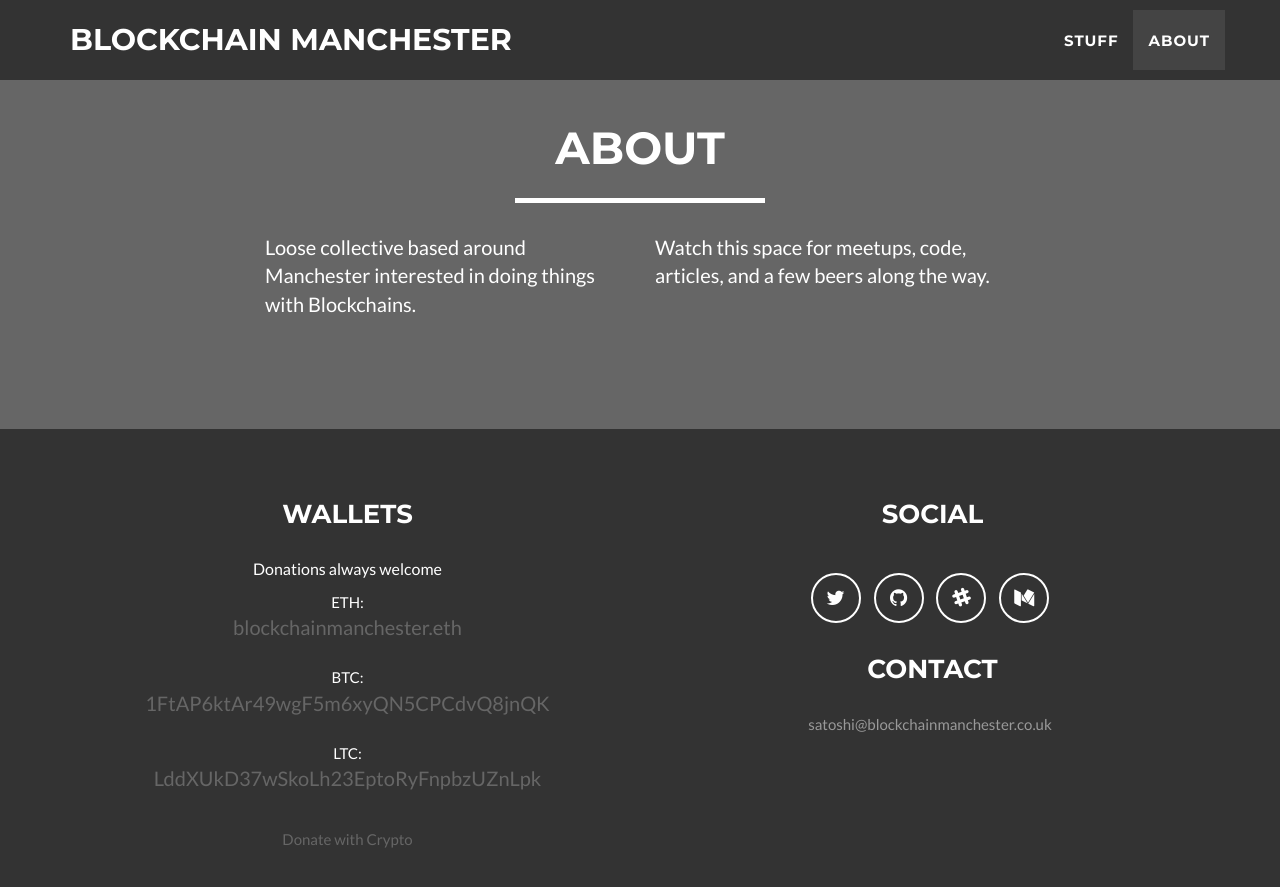
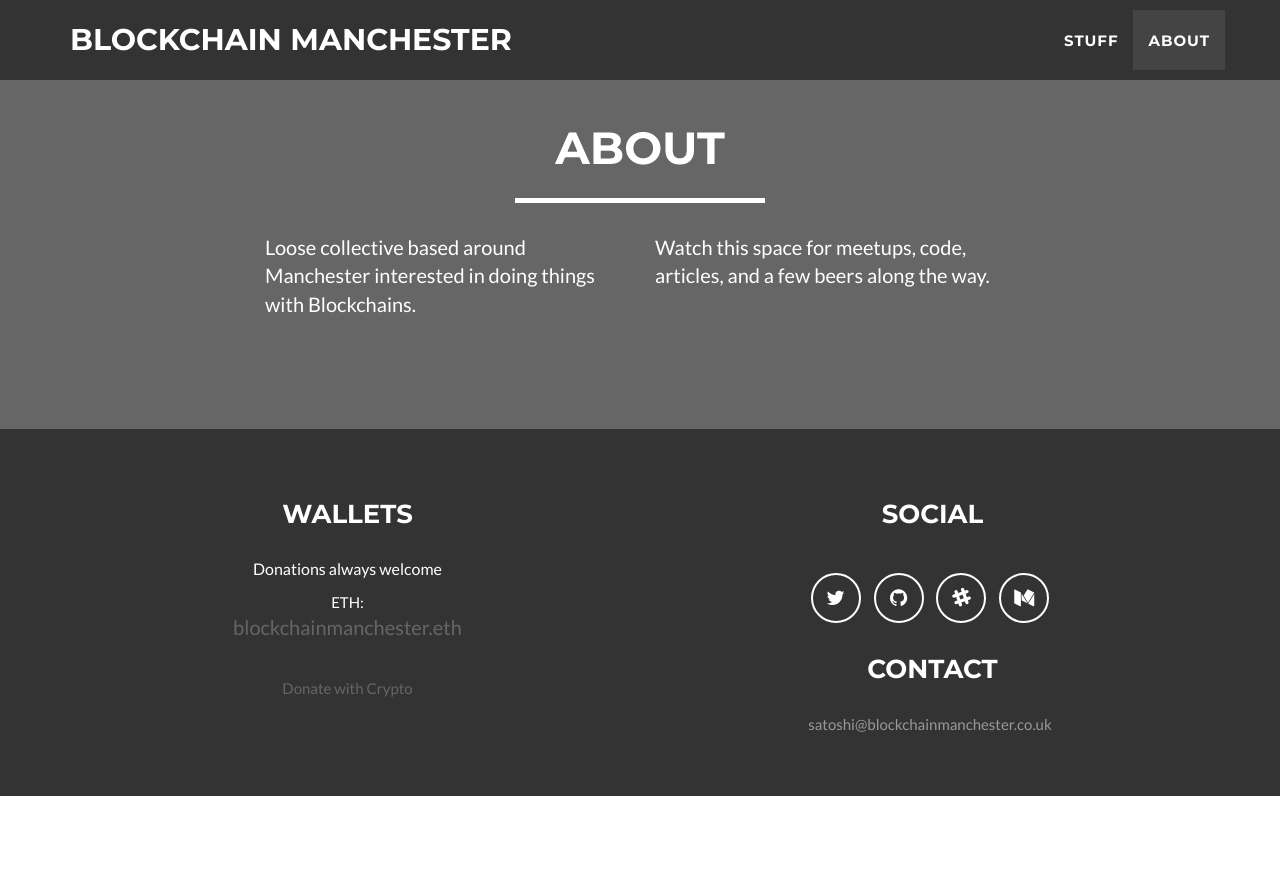
Before and after one commit to blockchainmanc/blockchainmanc.github.io, a Jekyll site: the page built from index.html, in a window 1280 px wide and 900 px high, scrolled down 1237 px. Shown: the top 887 px of the window. Built offline with Jekyll 4.4.1, drawn with Linux system fonts in a browser that asks for light colours; comment, search, counter and statistics services are not loaded; after the commit the page ends 2033 px from its top, so only the background shows below that; some of the changed lines change nothing that is shown.

Commit message:
Clean up donation wallets

```diff
--- a/_config.yml
+++ b/_config.yml
@@ -42,14 +42,14 @@ wallets:
     account: "blockchainmanchester.eth"
     img: /img/eth_qrcode_150x150.png
     explorer: https://etherscan.io/address/0x1652B165619b999065133428dd93023E7073254e
-  - coin: BTC
-    account: "1FtAP6ktAr49wgF5m6xyQN5CPCdvQ8jnQK"
-    img: /img/btc_qrcode_150x150.png
-    explorer: https://blockexplorer.com/address/1FtAP6ktAr49wgF5m6xyQN5CPCdvQ8jnQK
-  - coin: LTC
-    account: "LddXUkD37wSkoLh23EptoRyFnpbzUZnLpk"
-    img: /img/ltc_qrcode_150x150.png
-    explorer: https://live.blockcypher.com/ltc/address/LddXUkD37wSkoLh23EptoRyFnpbzUZnLpk/
+#  - coin: BTC
+#    account: "1FtAP6ktAr49wgF5m6xyQN5CPCdvQ8jnQK"
+#    img: /img/btc_qrcode_150x150.png
+#    explorer: https://blockexplorer.com/address/1FtAP6ktAr49wgF5m6xyQN5CPCdvQ8jnQK
+#  - coin: LTC
+#    account: "LddXUkD37wSkoLh23EptoRyFnpbzUZnLpk"
+#    img: /img/ltc_qrcode_150x150.png
+#    explorer: https://live.blockcypher.com/ltc/address/LddXUkD37wSkoLh23EptoRyFnpbzUZnLpk/
 
 # Build settings
 markdown: kramdown
```
